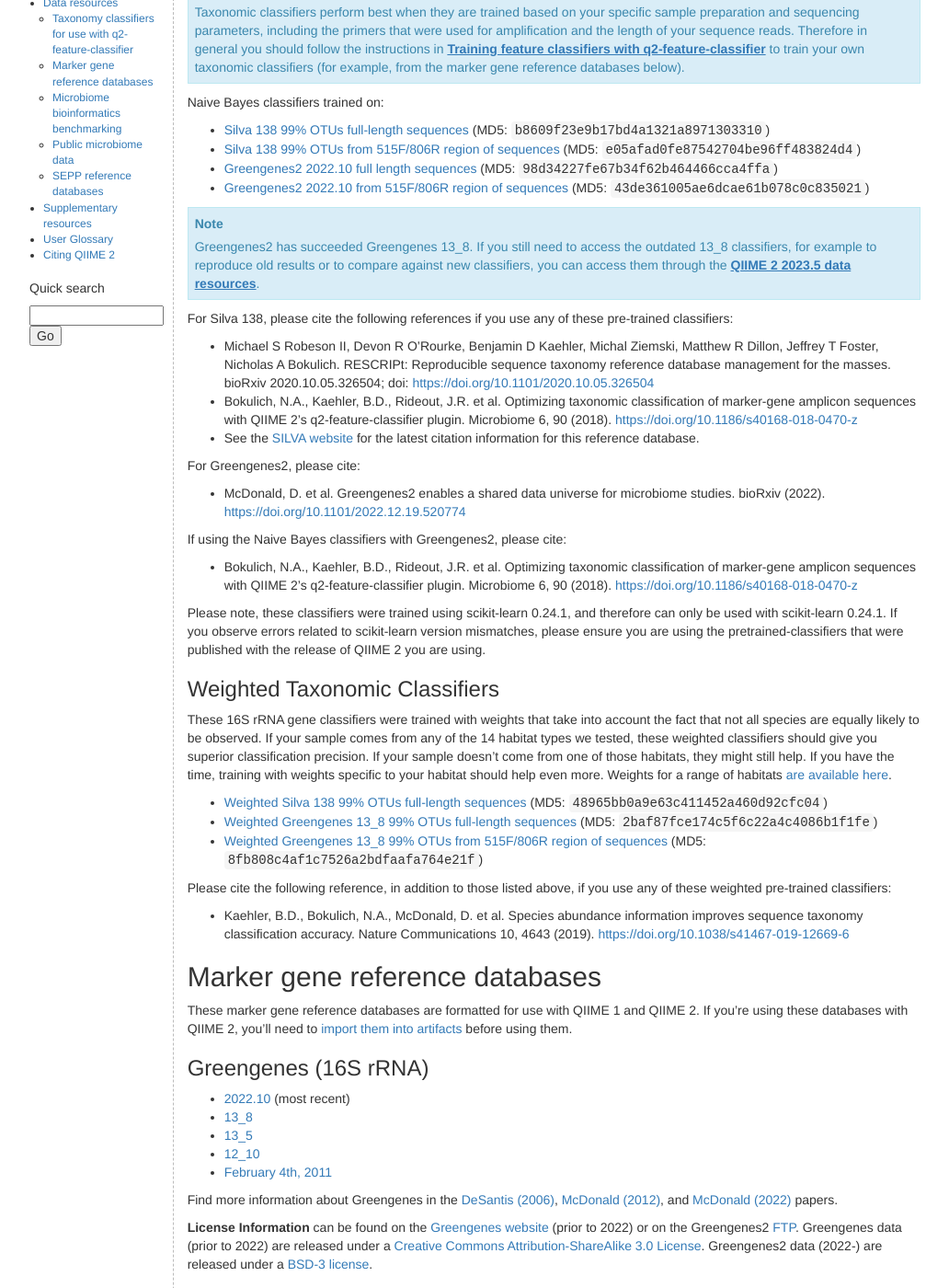
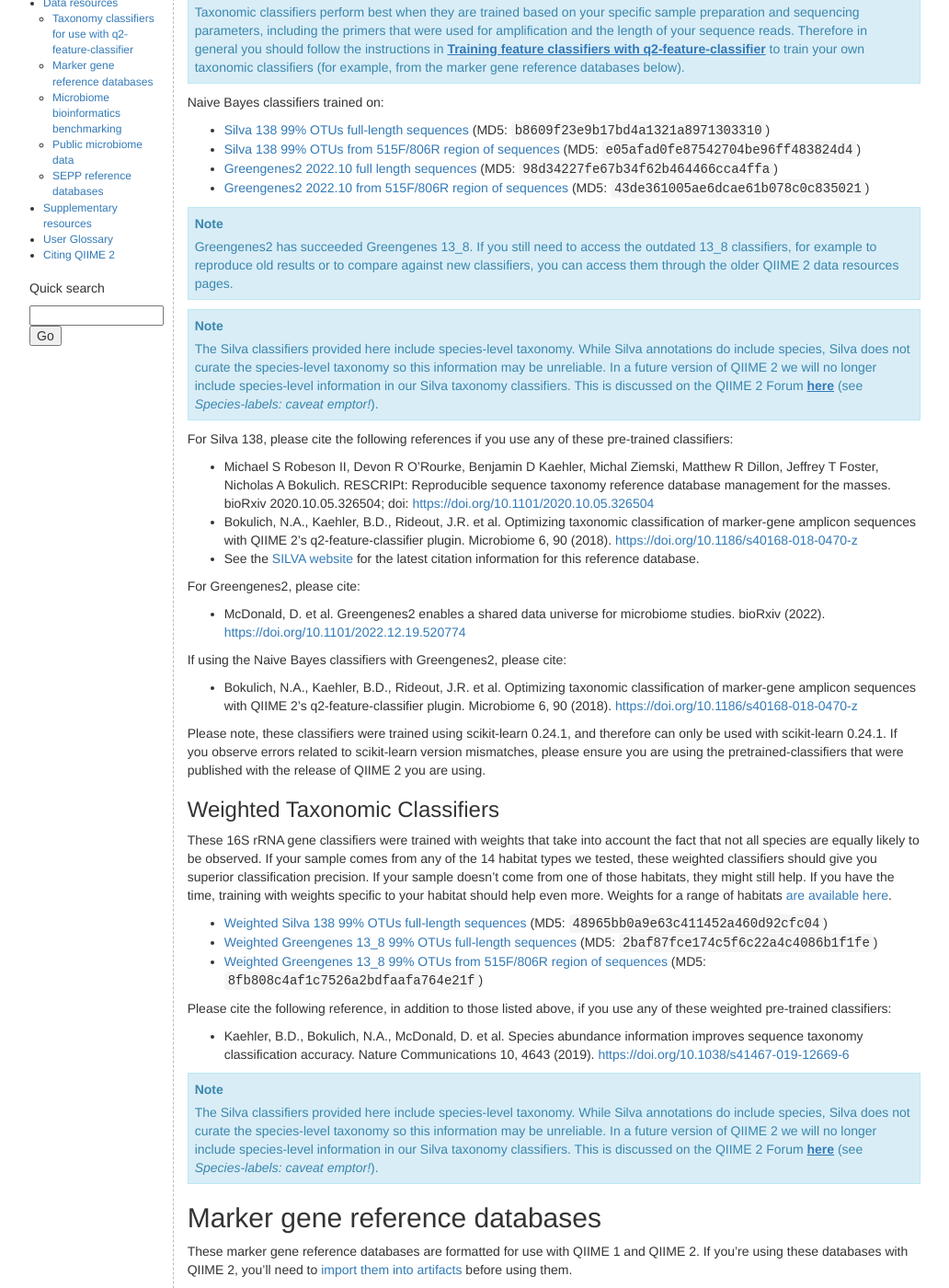
Before and after one commit to qiime2/docs, a Sphinx documentation site: the page built from source/data-resources.rst, in a window 1280 px wide and 1400 px high, scrolled down 383 px. Shown: the whole window at 92% size, without its empty margins (121-1153 px from the left). Built offline with Sphinx 7.4.7, drawn with Linux system fonts in a browser that asks for light colours; pages that are not in the unit, such as notebooks, are missing from menus; the version number could not be read and is left out; some of the changed text lies outside the part shown.

Commit message:
updates notes about classifiers on data resources page (#553)

```diff
--- a/source/data-resources.rst
+++ b/source/data-resources.rst
@@ -15,7 +15,9 @@
 - `Greengenes2 2022.10 full length sequences <http://ftp.microbio.me/greengenes_release/2022.10/2022.10.backbone.full-length.nb.qza>`_ (MD5: ``98d34227fe67b34f62b464466cca4ffa``)
 - `Greengenes2 2022.10 from 515F/806R region of sequences <http://ftp.microbio.me/greengenes_release/2022.10/2022.10.backbone.v4.nb.qza>`_ (MD5: ``43de361005ae6dcae61b078c0c835021``)
 
-.. note:: Greengenes2 has succeeded Greengenes 13_8. If you still need to access the outdated 13_8 classifiers, for example to reproduce old results or to compare against new classifiers, you can access them through the `QIIME 2 2023.5 data resources <https://docs.qiime2.org/2023.5/data-resources/>`_.
+.. note:: Greengenes2 has succeeded Greengenes 13_8. If you still need to access the outdated 13_8 classifiers, for example to reproduce old results or to compare against new classifiers, you can access them through the older QIIME 2 data resources pages.
+
+.. note:: The Silva classifiers provided here include species-level taxonomy. While Silva annotations do include species, Silva does not curate the species-level taxonomy so this information may be unreliable. In a future version of QIIME 2 we will no longer include species-level information in our Silva taxonomy classifiers. This is discussed on the QIIME 2 Forum `here <https://forum.qiime2.org/t/processing-filtering-and-evaluating-the-silva-database-and-other-reference-sequence-data-with-rescript/15494#heading--second-header>`_ (see *Species-labels: caveat emptor!*).
 
 For Silva 138, please cite the following references if you use any of these pre-trained classifiers:
 
@@ -47,6 +49,8 @@
 - Kaehler, B.D., Bokulich, N.A., McDonald, D. et al. Species abundance information improves sequence taxonomy classification accuracy. Nature Communications 10, 4643 (2019). https://doi.org/10.1038/s41467-019-12669-6
 
 .. _`marker gene db`:
+
+.. note:: The Silva classifiers provided here include species-level taxonomy. While Silva annotations do include species, Silva does not curate the species-level taxonomy so this information may be unreliable. In a future version of QIIME 2 we will no longer include species-level information in our Silva taxonomy classifiers. This is discussed on the QIIME 2 Forum `here <https://forum.qiime2.org/t/processing-filtering-and-evaluating-the-silva-database-and-other-reference-sequence-data-with-rescript/15494#heading--second-header>`_ (see *Species-labels: caveat emptor!*).
 
 Marker gene reference databases
 -------------------------------
@@ -84,6 +88,8 @@
 - Michael S Robeson II, Devon R O'Rourke, Benjamin D Kaehler, Michal Ziemski, Matthew R Dillon, Jeffrey T Foster, Nicholas A Bokulich. RESCRIPt: Reproducible sequence taxonomy reference database management for the masses. bioRxiv 2020.10.05.326504; doi: https://doi.org/10.1101/2020.10.05.326504
 - See the `SILVA website <https://www.arb-silva.de/>`_ for the latest citation information for SILVA.
 
+.. note:: The Silva reference files provided here include species-level taxonomy. While Silva annotations do include species, Silva does not curate the species-level taxonomy so this information may be unreliable. In a future version of QIIME 2 we will no longer include species-level information in our Silva reference files. This is discussed on the QIIME 2 Forum `here <https://forum.qiime2.org/t/processing-filtering-and-evaluating-the-silva-database-and-other-reference-sequence-data-with-rescript/15494#heading--second-header>`_ (see *Species-labels: caveat emptor!*).
+
 License Information:
 ^^^^^^^^^^^^^^^^^^^^
 
```
